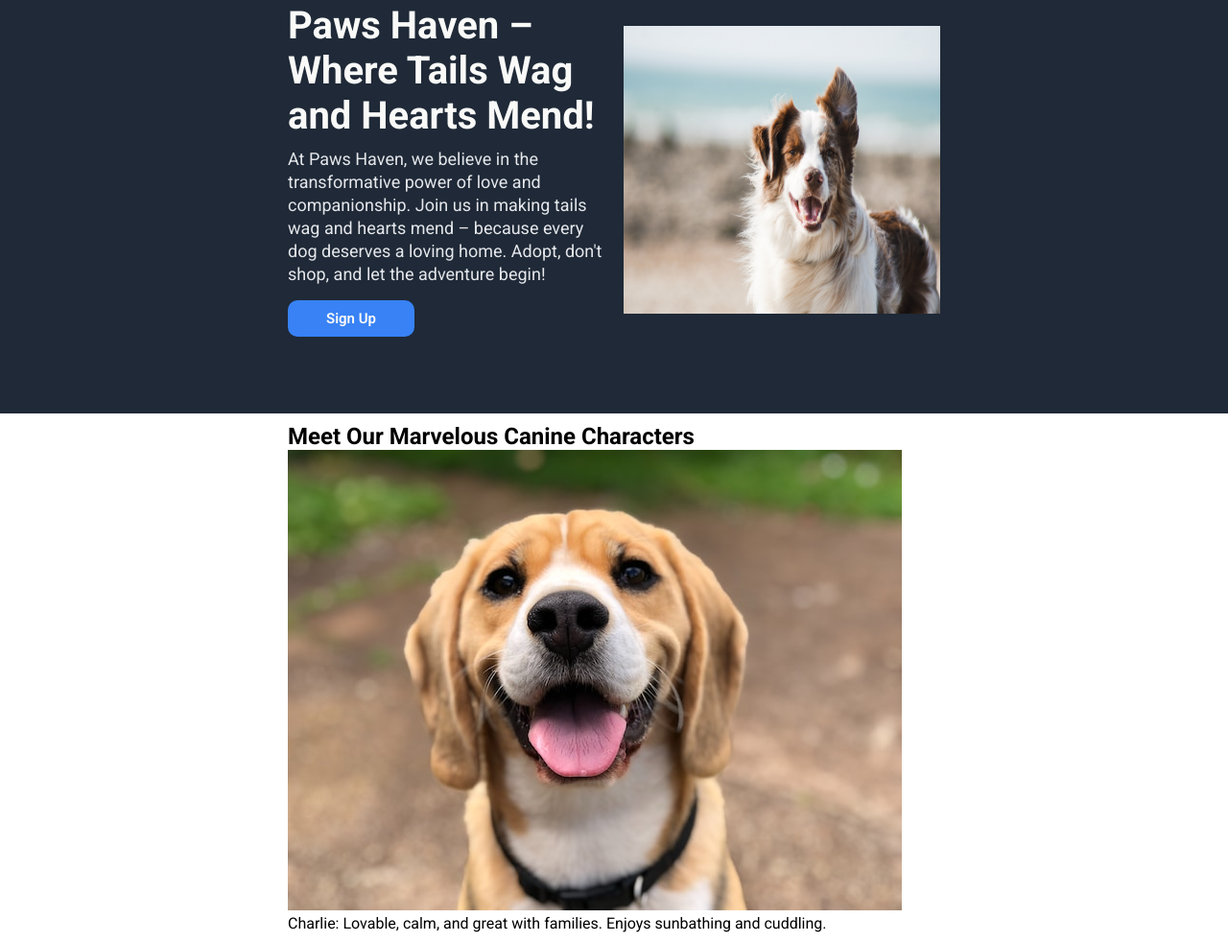
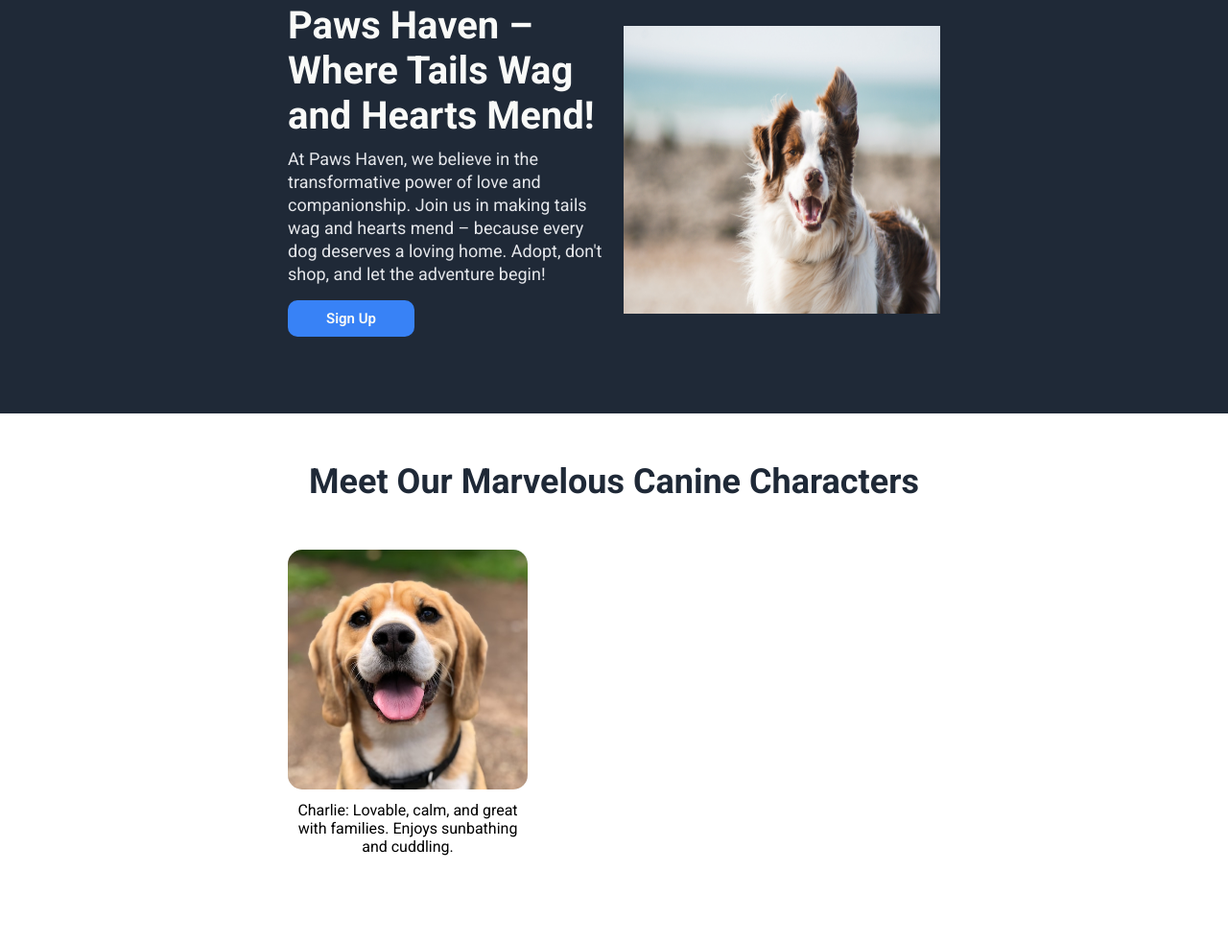
Before and after one commit to Y0r0ck/odin-landing-page, a plain HTML site: page index.html in a window 1280 px wide. Shown: the part 137-1119 px from the top of the page at 96% size. After the commit the page ends 1029 px from the top, so only its background shows below. Drawn offline with Linux system fonts and the light colour scheme.

Commit message:
styled the dog profile

```diff
--- a/index.html
+++ b/index.html
@@ -45,11 +45,11 @@
 
     <!-- Information -->
     <section class="information">
-        <h2>Meet Our Marvelous Canine Characters</h2>
+        <h2 class="information-heading">Meet Our Marvelous Canine Characters</h2>
         <div class="profile-container">
             <div class="dog-profile">
                 <img class="profile-image" src="images/milli-2l0CWTpcChI-unsplash.jpg" alt="Dog">
-                <p class="dog-character">Charlie: Lovable, calm, and great with families. Enjoys sunbathing and cuddling.</p>
+                <p class="dog-description">Charlie: Lovable, calm, and great with families. Enjoys sunbathing and cuddling.</p>
             </div>
         </div>
     </section>
--- a/styles/home.css
+++ b/styles/home.css
@@ -93,13 +93,29 @@ ul {
 
 /* Information */
 .information {
-    padding: 10px 300px;
+    padding: 0 300px;
+    display: flex;
+    flex-direction: column;
+}
+
+.information-heading {
+    margin: 50px auto;
+    font-size: 36px;
+    color: #1F2937;
 }
 
 .dog-profile {
-
+    width: 250px;
 }
 
 .profile-image {
+    width: 250px;
+    height: 250px;
+    object-fit: cover;
+    border-radius: 15px;
+}
 
+.dog-description {
+    text-align: center;
+    margin-top: 8px;
 }
```
